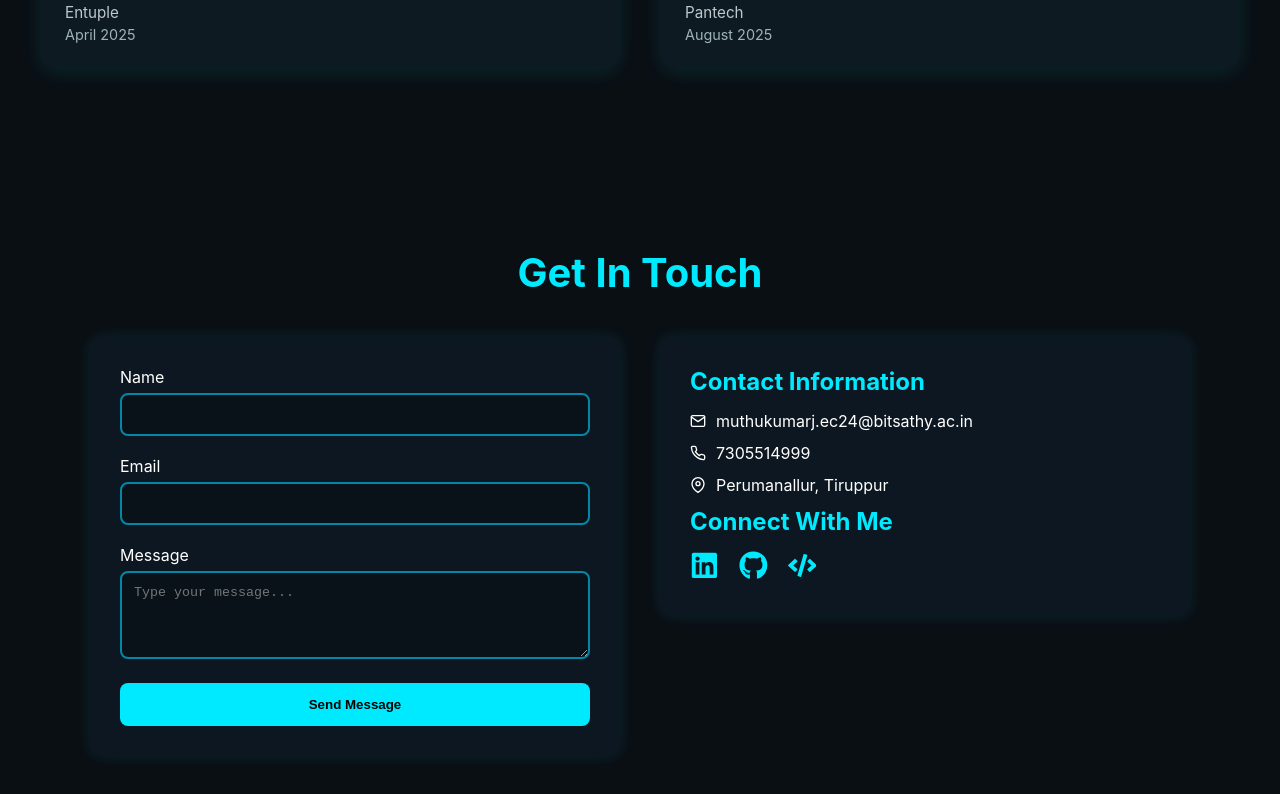
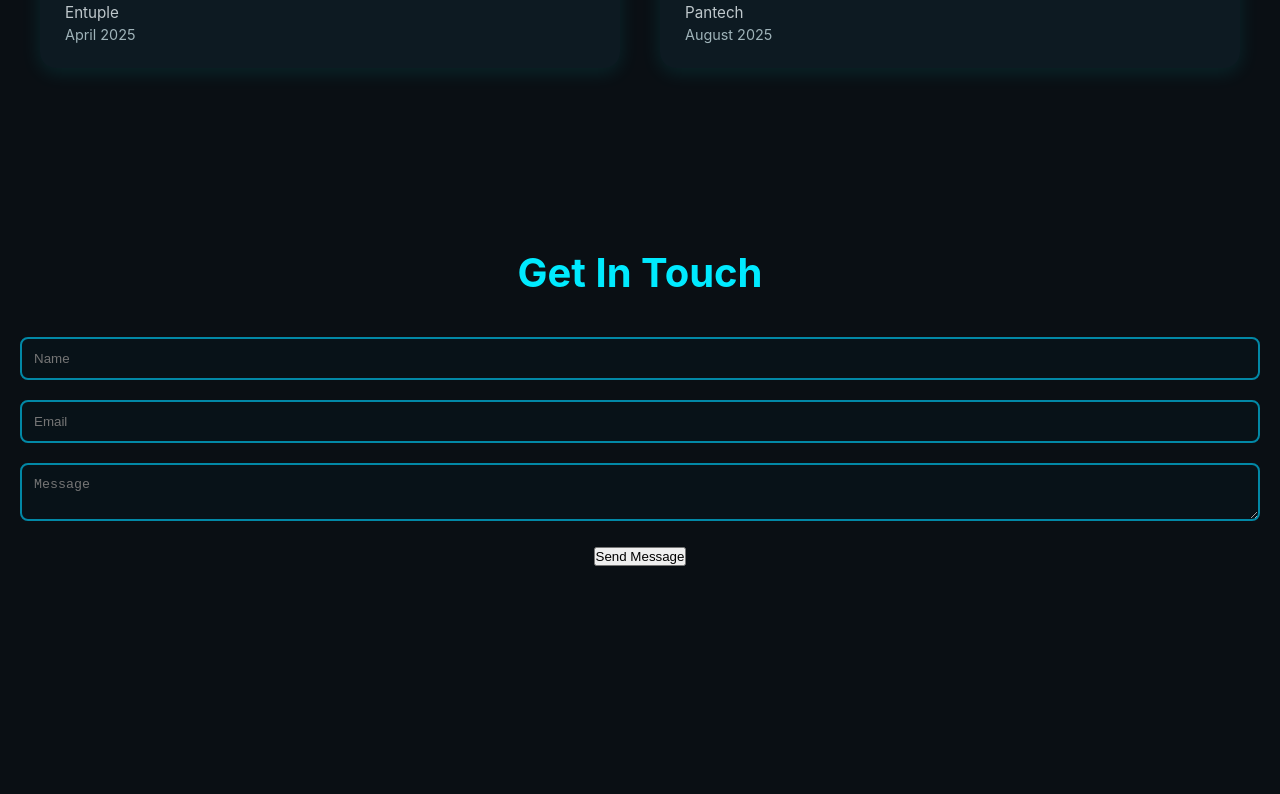
Before and after one commit to Muthukumarj-42/portfolio, a React (Vite) app: page / in a window 1280 px wide. Shown: the part 3209-4003 px from the top of the page. After the commit the page ends 3865 px from the top, so only its background shows below. Built offline with nearby package versions, Linux system fonts and the light colour scheme.

Commit message:
Fix Contact.tsx TypeScript error

```diff
--- a/src/components/Contact.tsx
+++ b/src/components/Contact.tsx
@@ -1,107 +1,73 @@
 import { useState } from "react";
 import styles from "./Contact.module.css";
-import { FiMail, FiPhone, FiMapPin } from "react-icons/fi";
-import { FaLinkedin, FaGithub, FaCode } from "react-icons/fa";
 
-function Contact() {
+export default function Contact() {
+  const [name, setName] = useState("");
+  const [email, setEmail] = useState("");
+  const [message, setMessage] = useState("");
   const [status, setStatus] = useState("");
 
-  // Handle form submit
   const handleSubmit = async (e: React.FormEvent) => {
     e.preventDefault();
     setStatus("Sending...");
 
-    const form = e.target as HTMLFormElement;
-    const data = {
-      name: form.name.value,
-      email: form.email.value,
-      message: form.message.value,
-    };
-
     try {
-      await fetch(
+      const res = await fetch(
         "https://script.google.com/macros/s/AKfycbz7hhD_jQnt6wWuM3wl5cKSWfZiD3WRkAXnNnl3xlcgl1PFMEFplfBEdndlay7eUIY9/exec",
         {
           method: "POST",
-          mode: "no-cors", // Google Apps Script requires this
-          headers: { "Content-Type": "text/plain;charset=utf-8" },
-          body: JSON.stringify(data),
+          mode: "no-cors",
+          headers: { "Content-Type": "application/json" },
+          body: JSON.stringify({ name, email, message }),
         }
       );
 
-      // Even though "no-cors" prevents reading the response,
-      // the message is SENT successfully.
       setStatus("Message Sent Successfully!");
-      form.reset();
-    } catch (error) {
-      console.error(error);
+      setName("");
+      setEmail("");
+      setMessage("");
+    } catch (err) {
       setStatus("Error sending message.");
     }
   };
 
   return (
-    <div className={styles.contactSection}>
+    <section id="contact" className={styles.contactSection}>
       <h2 className={styles.title}>Get In Touch</h2>
 
-      <div className={styles.container}>
-        {/* FORM */}
-        <div className={styles.formCard}>
-          <form onSubmit={handleSubmit} className={styles.form}>
-            <label>Name</label>
-            <input type="text" name="name" required />
+      <form className={styles.form} onSubmit={handleSubmit}>
+        <input
+          type="text"
+          placeholder="Name"
+          className={styles.input}
+          value={name}
+          onChange={(e) => setName(e.target.value)}
+          required
+        />
 
-            <label>Email</label>
-            <input type="email" name="email" required />
+        <input
+          type="email"
+          placeholder="Email"
+          className={styles.input}
+          value={email}
+          onChange={(e) => setEmail(e.target.value)}
+          required
+        />
 
-            <label>Message</label>
-            <textarea
-              name="message"
-              rows={4}
-              placeholder="Type your message..."
-              required
-            ></textarea>
+        <textarea
+          placeholder="Message"
+          className={styles.textarea}
+          value={message}
+          onChange={(e) => setMessage(e.target.value)}
+          required
+        ></textarea>
 
-            <button type="submit" className={styles.button}>
-              Send Message
-            </button>
+        <button type="submit" className={styles.btn}>
+          Send Message
+        </button>
+      </form>
 
-            {status && <p className={styles.status}>{status}</p>}
-          </form>
-        </div>
-
-        {/* CONTACT INFO */}
-        <div className={styles.infoCard}>
-          <h3>Contact Information</h3>
-
-          <p>
-            <FiMail /> muthukumarj.ec24@bitsathy.ac.in
-          </p>
-          <p>
-            <FiPhone /> 7305514999
-          </p>
-          <p>
-            <FiMapPin /> Perumanallur, Tiruppur
-          </p>
-
-          <h3>Connect With Me</h3>
-          <div className={styles.socialIcons}>
-            <a
-              href="https://www.linkedin.com/in/muthu-kumar-j42/"
-              target="_blank"
-            >
-              <FaLinkedin />
-            </a>
-            <a href="https://github.com/Muthukumarj-42" target="_blank">
-              <FaGithub />
-            </a>
-            <a href="https://leetcode.com/u/muthu_code/" target="_blank">
-              <FaCode />
-            </a>
-          </div>
-        </div>
-      </div>
-    </div>
+      <p className={styles.status}>{status}</p>
+    </section>
   );
 }
-
-export default Contact;
```
